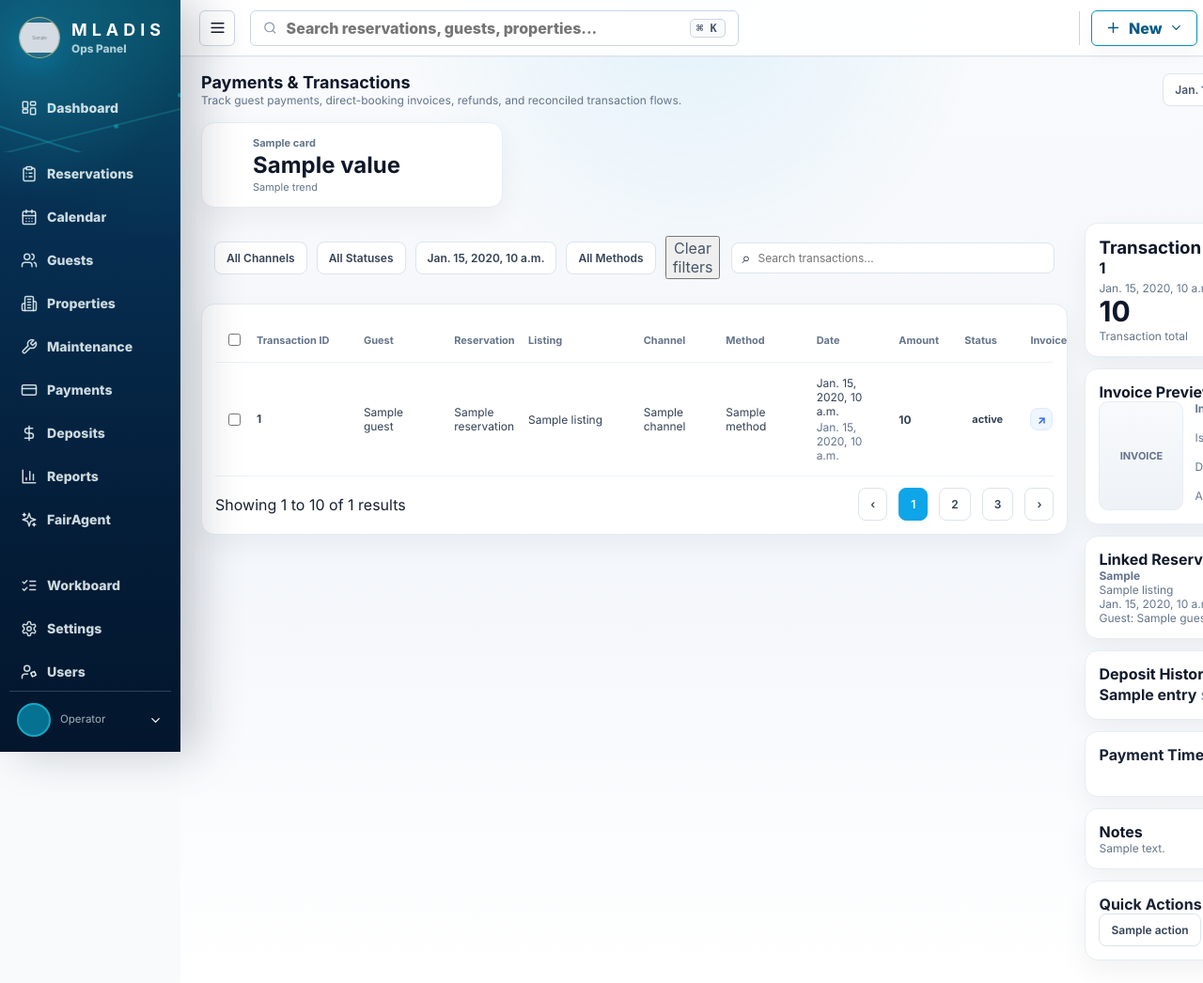
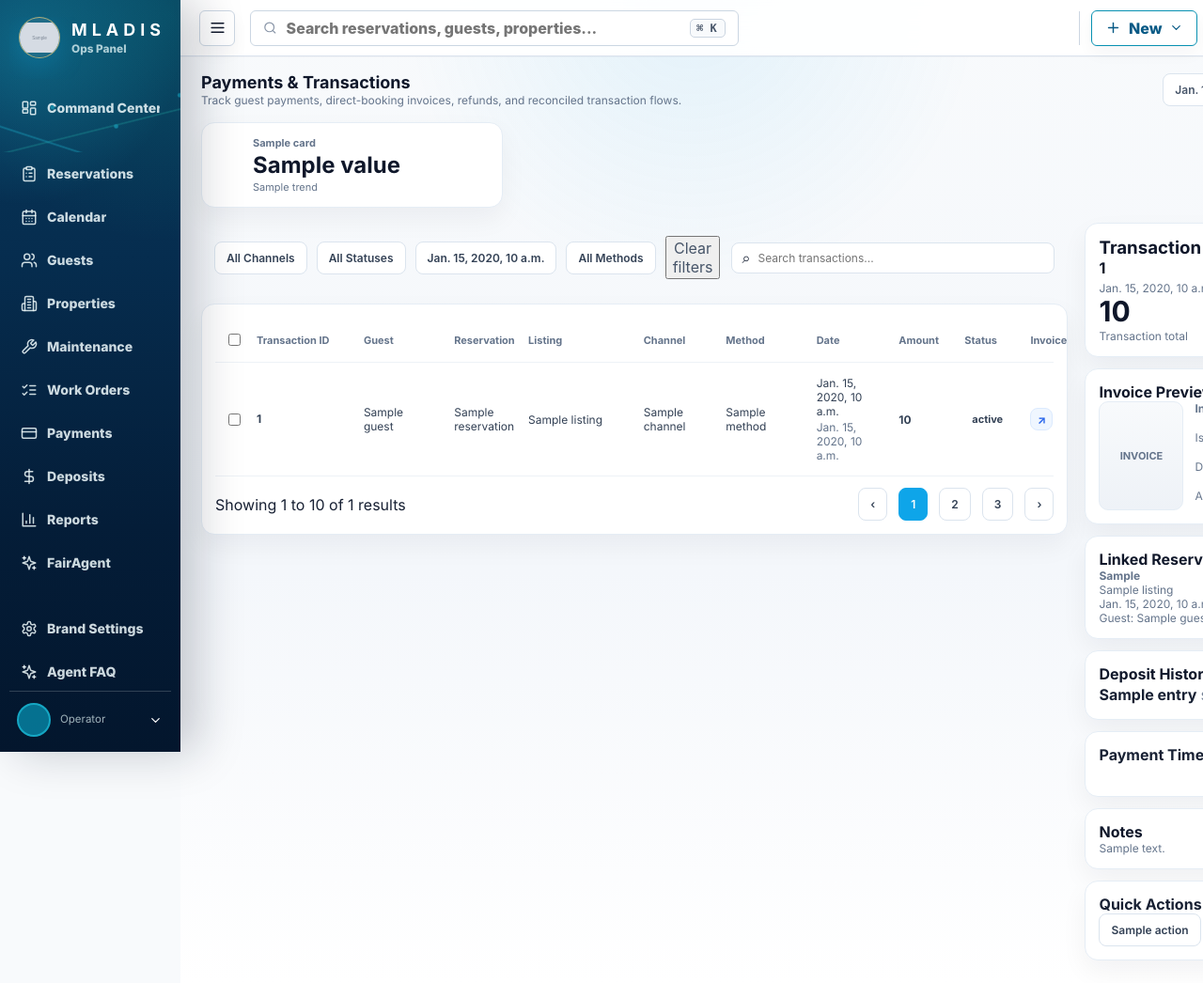
Before and after one commit to pzg8794/MLADIS, a Django app: template airbnb_agent/bookings/templates/bookings/modern_ops_payments.html in a window 1280 px wide. Shown: the whole page at 94% size. Run offline with Django 5.2, Linux system fonts and the light colour scheme; the template is opened without the code that fills it: most values are stand-ins (such as "Sample title", 1, 10 or a date in 2020); grey boxes marked "Sample" are stand-in pictures.

Commit message:
ops/nav: sync base_ops.html nav to match React app.js nav exactly
- Dashboard (→/ops/dashboard/) → Command Center (→/ops/admin/)
- Add Work Orders (→/ops/workboard/) to Operations section between
  Maintenance and Payments; remove duplicate Workboard from Admin section
- Settings → Brand Settings (same URL /ops/settings/)
- Add Agent FAQ (→/ops/agent/) in Admin section
- Users URL: /ops/admin/ → /ops/admin/users/
- Add OAuth & Integrations (→/ops/oauth/) in Admin section
- Add System (→/ops/settings/) in Admin section

Result: base_ops.html nav is now identical in label, order, and structure
to the React nav in app.js — one single menu object across all ops pages

```diff
--- a/airbnb_agent/bookings/templates/bookings/base_ops.html
+++ b/airbnb_agent/bookings/templates/bookings/base_ops.html
@@ -28,9 +28,9 @@
 
         <nav aria-label="Dashboard sections">
           <div class="v4-nav-cluster">
-            <a href="/ops/dashboard/"{% if request.path == '/ops/dashboard/' %} class="is-active" aria-current="page"{% endif %}>
+            <a href="/ops/admin/"{% if request.path == '/ops/admin/' %} class="is-active" aria-current="page"{% endif %}>
               <svg class="modern-admin-rail-icon" width="18" height="18" viewBox="0 0 24 24" fill="none" stroke="currentColor" stroke-width="2" stroke-linecap="round" stroke-linejoin="round" aria-hidden="true"><rect width="7" height="9" x="3" y="3" rx="1"/><rect width="7" height="5" x="14" y="3" rx="1"/><rect width="7" height="9" x="14" y="12" rx="1"/><rect width="7" height="5" x="3" y="14" rx="1"/></svg>
-              <span class="modern-admin-nav-label">Dashboard</span>
+              <span class="modern-admin-nav-label">Command Center</span>
             </a>
           </div>
 
@@ -67,6 +67,12 @@
             </a>
           </div>
           <div class="v4-nav-cluster">
+            <a href="/ops/workboard/"{% if '/ops/workboard' in request.path %} class="is-active" aria-current="page"{% endif %}>
+              <svg class="modern-admin-rail-icon" width="18" height="18" viewBox="0 0 24 24" fill="none" stroke="currentColor" stroke-width="2" stroke-linecap="round" stroke-linejoin="round" aria-hidden="true"><path d="m3 17 2 2 4-4"/><path d="m3 7 2 2 4-4"/><path d="M13 6h8"/><path d="M13 12h8"/><path d="M13 18h8"/></svg>
+              <span class="modern-admin-nav-label">Work Orders</span>
+            </a>
+          </div>
+          <div class="v4-nav-cluster">
             <a href="/ops/payments/"{% if '/ops/payments' in request.path %} class="is-active" aria-current="page"{% endif %}>
               <svg class="modern-admin-rail-icon" width="18" height="18" viewBox="0 0 24 24" fill="none" stroke="currentColor" stroke-width="2" stroke-linecap="round" stroke-linejoin="round" aria-hidden="true"><rect width="20" height="14" x="2" y="5" rx="2"/><line x1="2" x2="22" y1="10" y2="10"/></svg>
               <span class="modern-admin-nav-label">Payments</span>
@@ -94,21 +100,33 @@
           <span class="v4-nav-group">Admin</span>
 
           <div class="v4-nav-cluster">
-            <a href="/ops/workboard/"{% if '/ops/workboard' in request.path %} class="is-active" aria-current="page"{% endif %}>
-              <svg class="modern-admin-rail-icon" width="18" height="18" viewBox="0 0 24 24" fill="none" stroke="currentColor" stroke-width="2" stroke-linecap="round" stroke-linejoin="round" aria-hidden="true"><path d="m3 17 2 2 4-4"/><path d="m3 7 2 2 4-4"/><path d="M13 6h8"/><path d="M13 12h8"/><path d="M13 18h8"/></svg>
-              <span class="modern-admin-nav-label">Workboard</span>
+            <a href="/ops/settings/"{% if '/ops/settings' in request.path %} class="is-active" aria-current="page"{% endif %}>
+              <svg class="modern-admin-rail-icon" width="18" height="18" viewBox="0 0 24 24" fill="none" stroke="currentColor" stroke-width="2" stroke-linecap="round" stroke-linejoin="round" aria-hidden="true"><path d="M12.22 2h-.44a2 2 0 0 0-2 2v.18a2 2 0 0 1-1 1.73l-.43.25a2 2 0 0 1-2 0l-.15-.08a2 2 0 0 0-2.73.73l-.22.38a2 2 0 0 0 .73 2.73l.15.1a2 2 0 0 1 1 1.72v.51a2 2 0 0 1-1 1.74l-.15.09a2 2 0 0 0-.73 2.73l.22.38a2 2 0 0 0 2.73.73l.15-.08a2 2 0 0 1 2 0l.43.25a2 2 0 0 1 1 1.73V20a2 2 0 0 0 2 2h.44a2 2 0 0 0 2-2v-.18a2 2 0 0 1 1-1.73l.43-.25a2 2 0 0 1 2 0l.15.08a2 2 0 0 0 2.73-.73l.22-.39a2 2 0 0 0-.73-2.73l-.15-.08a2 2 0 0 1-1-1.74v-.5a2 2 0 0 1 1-1.74l.15-.09a2 2 0 0 0 .73-2.73l-.22-.38a2 2 0 0 0-2.73-.73l-.15.08a2 2 0 0 1-2 0l-.43-.25a2 2 0 0 1-1-1.73V4a2 2 0 0 0-2-2z"/><circle cx="12" cy="12" r="3"/></svg>
+              <span class="modern-admin-nav-label">Brand Settings</span>
+            </a>
+          </div>
+          <div class="v4-nav-cluster">
+            <a href="/ops/agent/"{% if '/ops/agent' in request.path %} class="is-active" aria-current="page"{% endif %}>
+              <svg class="modern-admin-rail-icon" width="18" height="18" viewBox="0 0 24 24" fill="none" stroke="currentColor" stroke-width="2" stroke-linecap="round" stroke-linejoin="round" aria-hidden="true"><path d="m12 3-1.912 5.813a2 2 0 0 1-1.275 1.275L3 12l5.813 1.912a2 2 0 0 1 1.275 1.275L12 21l1.912-5.813a2 2 0 0 1 1.275-1.275L21 12l-5.813-1.912a2 2 0 0 1-1.275-1.275L12 3Z"/><path d="M5 3v4"/><path d="M19 17v4"/><path d="M3 5h4"/><path d="M17 19h4"/></svg>
+              <span class="modern-admin-nav-label">Agent FAQ</span>
+            </a>
+          </div>
+          <div class="v4-nav-cluster">
+            <a href="/ops/admin/users/"{% if '/ops/admin/users' in request.path %} class="is-active" aria-current="page"{% endif %}>
+              <svg class="modern-admin-rail-icon" width="18" height="18" viewBox="0 0 24 24" fill="none" stroke="currentColor" stroke-width="2" stroke-linecap="round" stroke-linejoin="round" aria-hidden="true"><circle cx="18" cy="15" r="3"/><circle cx="9" cy="7" r="4"/><path d="M10 15H6a4 4 0 0 0-4 4v2"/><path d="m21.7 16.4-.9-.3"/><path d="m15.2 13.9-.9-.3"/><path d="m16.6 18.7.3-.9"/><path d="m19.1 12.2.3-.9"/></svg>
+              <span class="modern-admin-nav-label">Users</span>
+            </a>
+          </div>
+          <div class="v4-nav-cluster">
+            <a href="/ops/oauth/"{% if '/ops/oauth' in request.path %} class="is-active" aria-current="page"{% endif %}>
+              <svg class="modern-admin-rail-icon" width="18" height="18" viewBox="0 0 24 24" fill="none" stroke="currentColor" stroke-width="2" stroke-linecap="round" stroke-linejoin="round" aria-hidden="true"><path d="M10 13a5 5 0 0 0 7.54.54l3-3a5 5 0 0 0-7.07-7.07l-1.72 1.71"/><path d="M14 11a5 5 0 0 0-7.54-.54l-3 3a5 5 0 0 0 7.07 7.07l1.71-1.71"/></svg>
+              <span class="modern-admin-nav-label">OAuth &amp; Integrations</span>
             </a>
           </div>
           <div class="v4-nav-cluster">
             <a href="/ops/settings/"{% if '/ops/settings' in request.path %} class="is-active" aria-current="page"{% endif %}>
-              <svg class="modern-admin-rail-icon" width="18" height="18" viewBox="0 0 24 24" fill="none" stroke="currentColor" stroke-width="2" stroke-linecap="round" stroke-linejoin="round" aria-hidden="true"><path d="M12.22 2h-.44a2 2 0 0 0-2 2v.18a2 2 0 0 1-1 1.73l-.43.25a2 2 0 0 1-2 0l-.15-.08a2 2 0 0 0-2.73.73l-.22.38a2 2 0 0 0 .73 2.73l.15.1a2 2 0 0 1 1 1.72v.51a2 2 0 0 1-1 1.74l-.15.09a2 2 0 0 0-.73 2.73l.22.38a2 2 0 0 0 2.73.73l.15-.08a2 2 0 0 1 2 0l.43.25a2 2 0 0 1 1 1.73V20a2 2 0 0 0 2 2h.44a2 2 0 0 0 2-2v-.18a2 2 0 0 1 1-1.73l.43-.25a2 2 0 0 1 2 0l.15.08a2 2 0 0 0 2.73-.73l.22-.39a2 2 0 0 0-.73-2.73l-.15-.08a2 2 0 0 1-1-1.74v-.5a2 2 0 0 1 1-1.74l.15-.09a2 2 0 0 0 .73-2.73l-.22-.38a2 2 0 0 0-2.73-.73l-.15.08a2 2 0 0 1-2 0l-.43-.25a2 2 0 0 1-1-1.73V4a2 2 0 0 0-2-2z"/><circle cx="12" cy="12" r="3"/></svg>
-              <span class="modern-admin-nav-label">Settings</span>
-            </a>
-          </div>
-          <div class="v4-nav-cluster">
-            <a href="/ops/admin/"{% if '/ops/admin' in request.path %} class="is-active" aria-current="page"{% endif %}>
-              <svg class="modern-admin-rail-icon" width="18" height="18" viewBox="0 0 24 24" fill="none" stroke="currentColor" stroke-width="2" stroke-linecap="round" stroke-linejoin="round" aria-hidden="true"><circle cx="18" cy="15" r="3"/><circle cx="9" cy="7" r="4"/><path d="M10 15H6a4 4 0 0 0-4 4v2"/><path d="m21.7 16.4-.9-.3"/><path d="m15.2 13.9-.9-.3"/><path d="m16.6 18.7.3-.9"/><path d="m19.1 12.2.3-.9"/></svg>
-              <span class="modern-admin-nav-label">Users</span>
+              <svg class="modern-admin-rail-icon" width="18" height="18" viewBox="0 0 24 24" fill="none" stroke="currentColor" stroke-width="2" stroke-linecap="round" stroke-linejoin="round" aria-hidden="true"><rect width="20" height="8" x="2" y="2" rx="2" ry="2"/><rect width="20" height="8" x="2" y="14" rx="2" ry="2"/><line x1="6" x2="6.01" y1="6" y2="6"/><line x1="6" x2="6.01" y1="18" y2="18"/></svg>
+              <span class="modern-admin-nav-label">System</span>
             </a>
           </div>
         </nav>
```
